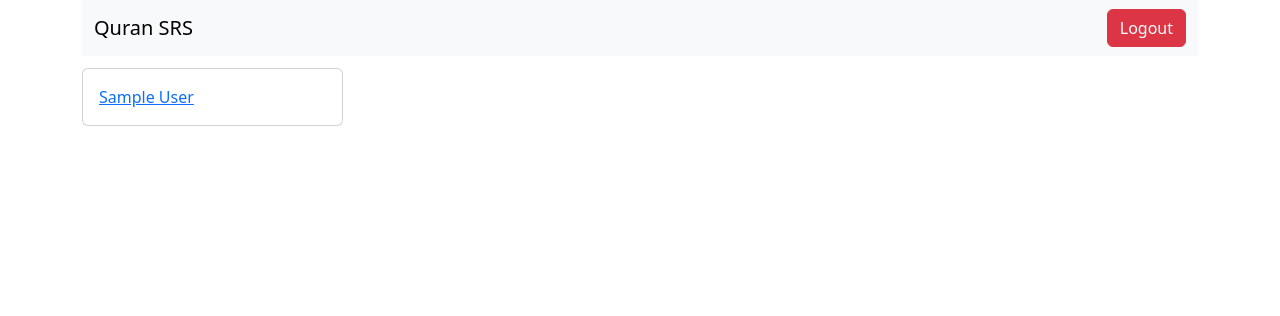
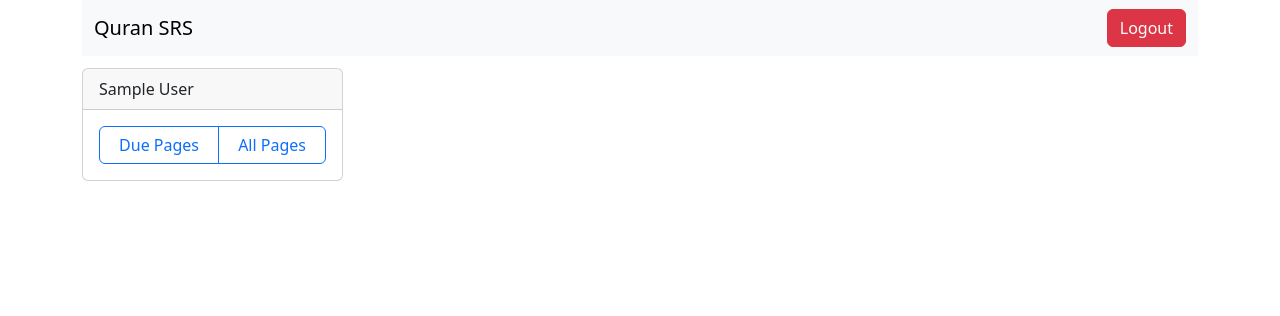
Before and after one commit to siraj-samsudeen/quran-srs, a Django app: page / in a window 1280 px wide. Shown: the top 316 px of the page. Run offline with Django 3.2, Linux system fonts and the light colour scheme; a user stored in the database is signed in; tables that the repository leaves empty hold one stand-in row (values such as "Sample post"); some libraries are stand-ins or nearby versions.

Commit message:
add more styling to home page student cards

```diff
--- a/core_app/templates/home.html
+++ b/core_app/templates/home.html
@@ -8,10 +8,20 @@
   {% for student in students %}
   <div class="col-lg-3 col-sm-6">
     <div class="card my-1">
+      <div class="card-header">{{student.name}}</div>
       <div class="card-body">
-        <a href="{% url 'page_due' student_id=student.id %}"
-          >{{student.name}}</a
-        >
+        <div class="btn-group w-100">
+          <a
+            href="{% url 'page_due' student_id=student.id %}"
+            class="btn btn-outline-primary"
+            >Due Pages</a
+          >
+          <a
+            href="{% url 'page_due' student_id=student.id %}"
+            class="btn btn-outline-primary"
+            >All Pages</a
+          >
+        </div>
       </div>
     </div>
   </div>
```
